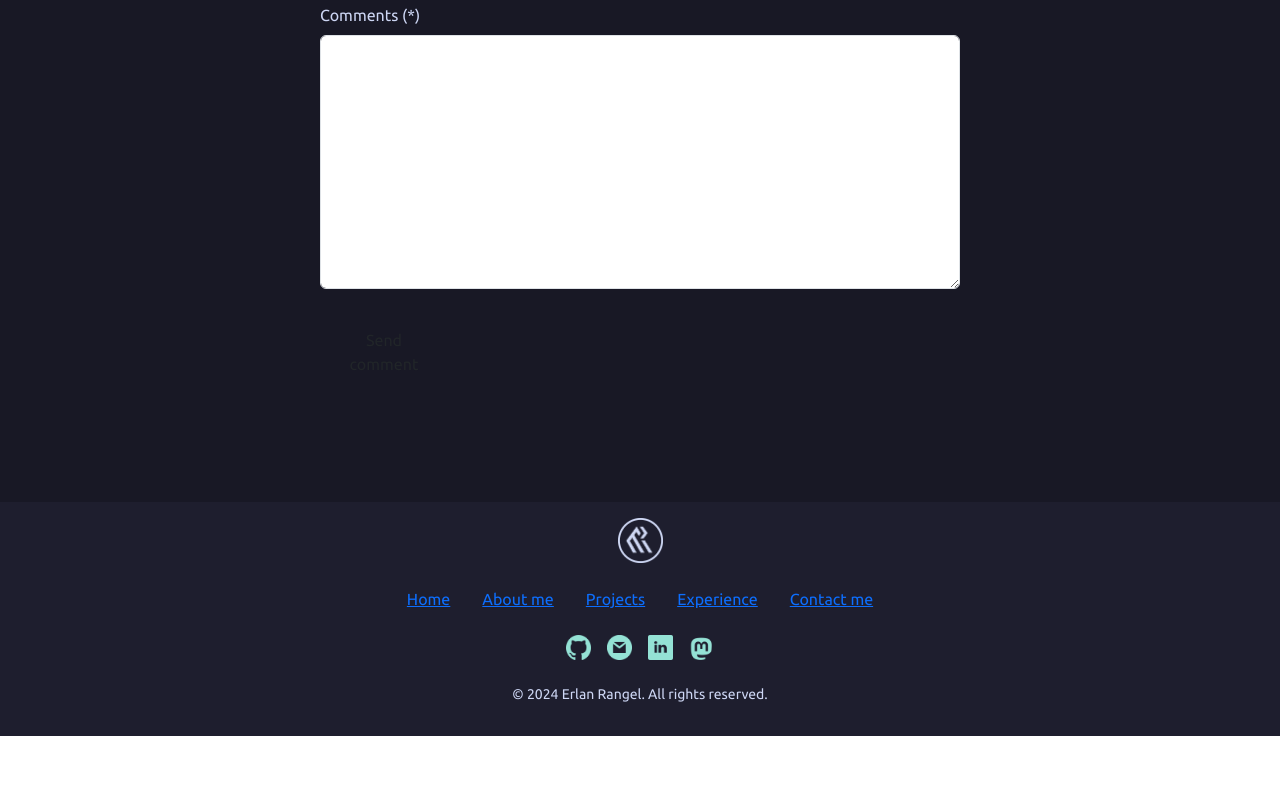
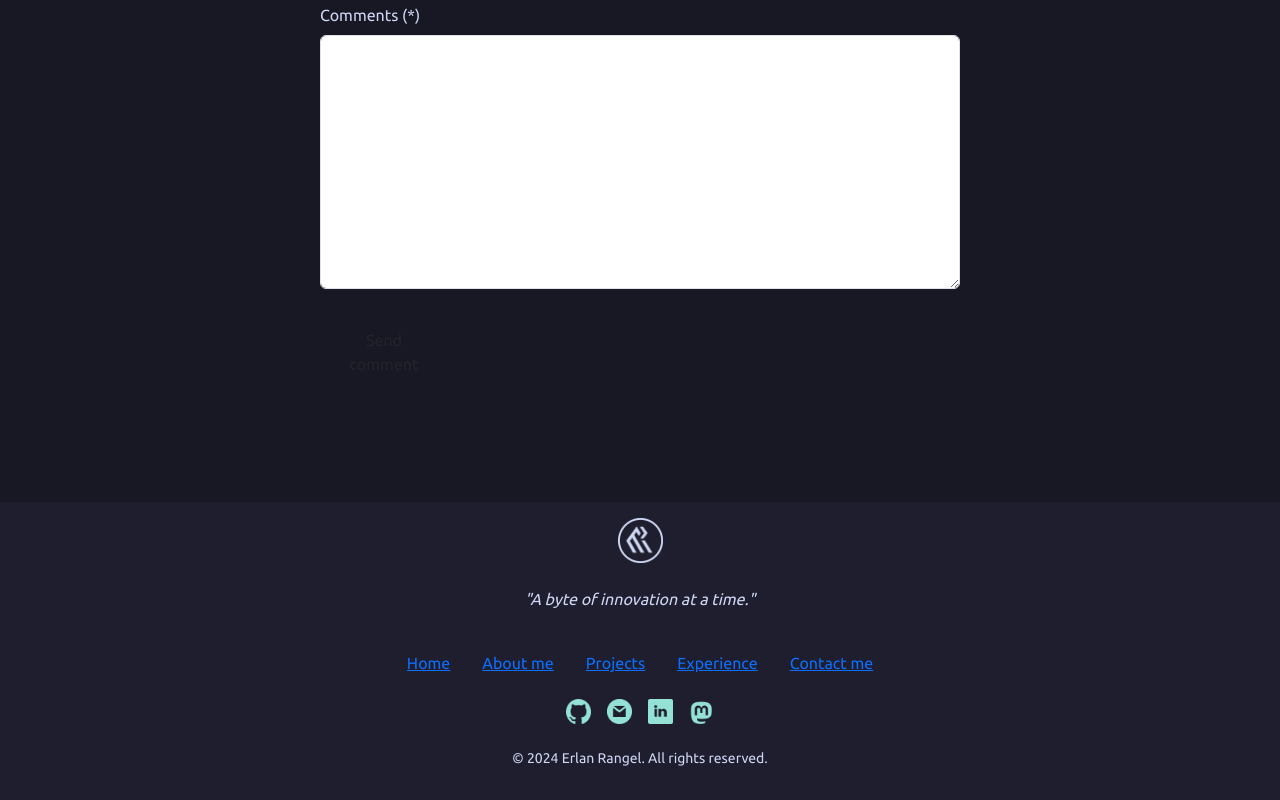
Before and after one commit to ErlanRG/portfolio, a Next.js app: page / in a window 1280 px wide. Shown: the part 4484-5284 px from the top of the page. Before the commit the page ends 5220 px from the top, so only its background shows below. Built offline with nearby package versions, Linux system fonts and the light colour scheme.

Commit message:
add(Footer): Slogan

```diff
--- a/src/app/components/Footer.js
+++ b/src/app/components/Footer.js
@@ -23,6 +23,9 @@ const Footer = () => {
             height={45}
           />
         </div>
+        <div className="mb-4">
+          <p className="italic">"A byte of innovation at a time."</p>
+        </div>
         <nav className="flex space-x-4 mb-4">
           {links.map(({ href, label }) => (
             <a key={href} href={href} className="block px-2 transition-all duration-300 ease-in-out transform hover:scale-105 hover:text-cat-teal">
```
